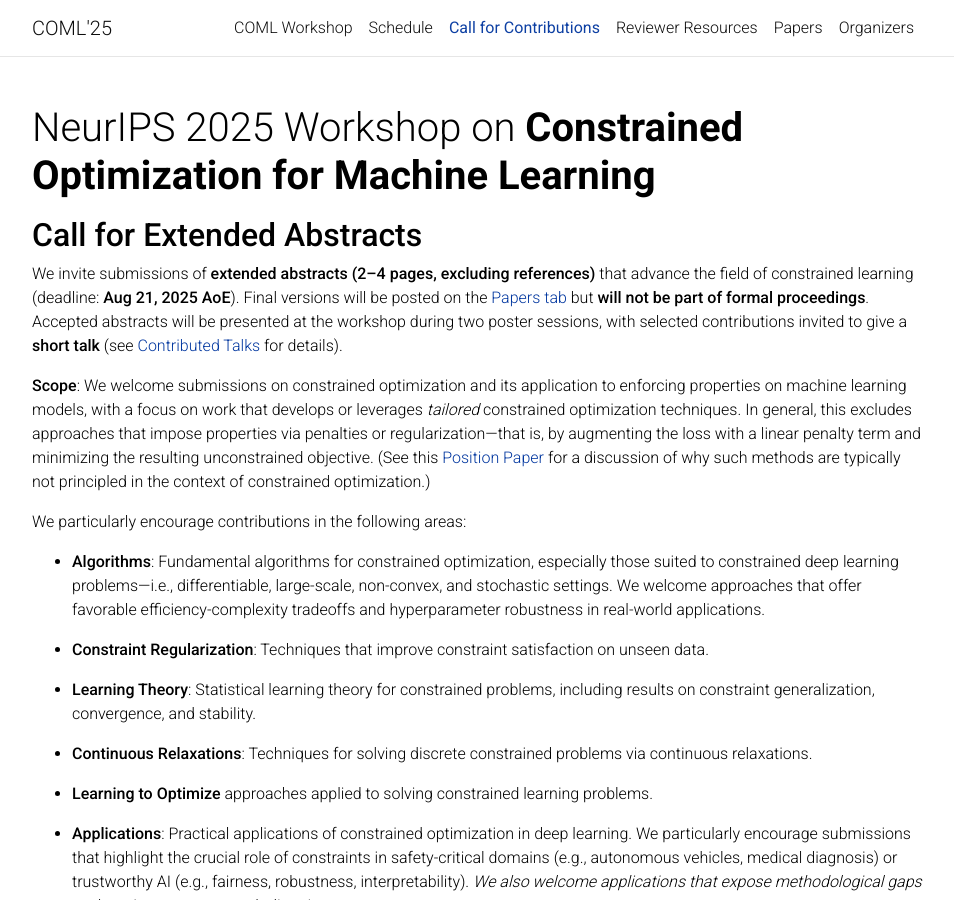
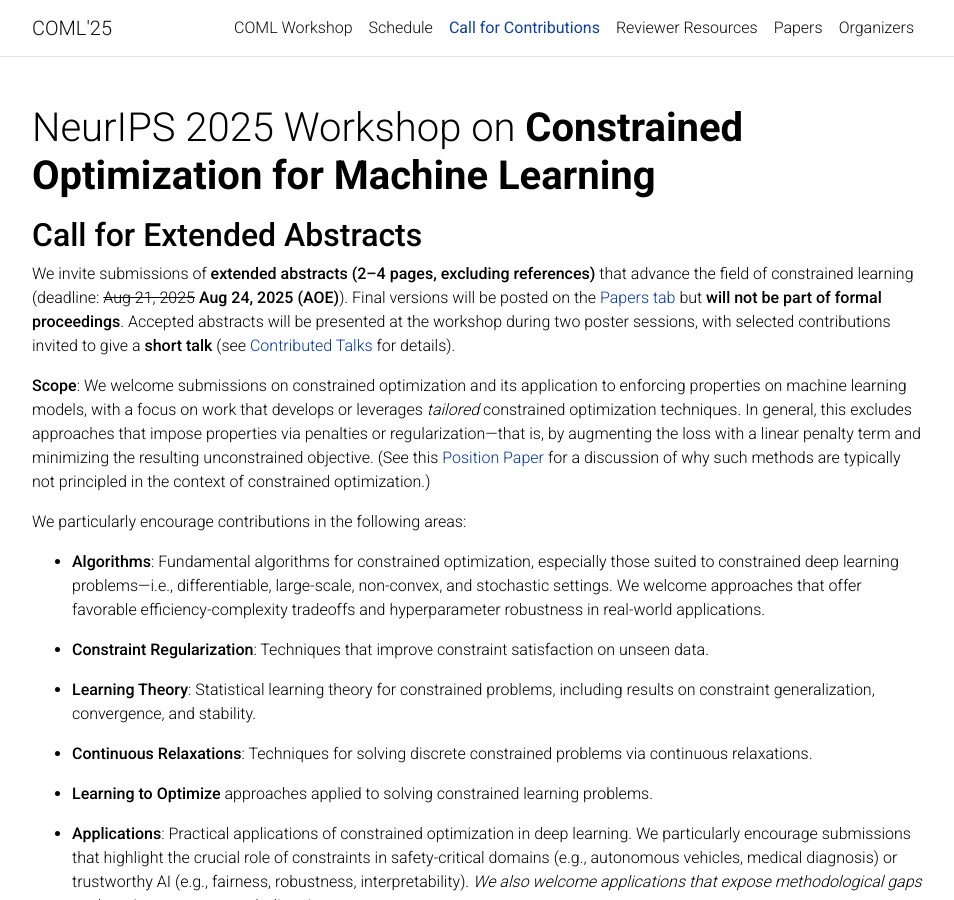
Before and after one commit to constrained-opt-ml/constrained-opt-ml.github.io, a Jekyll site: the page built from _pages/submissions.md, in a window 1280 px wide and 900 px high. Shown: the whole window, without its empty margins (163-1117 px from the left). Built offline with Jekyll 4.4.1, drawn with Linux system fonts in a browser that asks for light colours; comment, search, counter and statistics services are not loaded; a style sheet for code colours, icons or effects is not loaded; some of the changed text lies outside the part shown.

Commit message:
deadline extension

```diff
--- a/_layouts/workshop.html
+++ b/_layouts/workshop.html
@@ -50,7 +50,7 @@ layout: default
     <br>
 
     <ul>
-      <li><b>Extended abstract submission deadline:</b> Aug 21, 2025 (AOE)</li>
+      <li><b>Extended abstract submission deadline:</b> <s>Aug 21, 2025</s> Aug 24, 2025 (AOE)</li>
       <li><b>Author notification:</b> Sep 22, 2025</li>
       <li><b>NeurIPS early registration deadline:</b> Oct 11, 2025 (AOE)</li>
       <li><b>Camera-ready version:</b> Oct 31, 2025 (AOE)</li>
--- a/_pages/submissions.md
+++ b/_pages/submissions.md
@@ -9,7 +9,7 @@ nav_order: 3
 
 ## **Call for Extended Abstracts**
 
-We invite submissions of **extended abstracts (2–4 pages, excluding references)** that advance the field of constrained learning (deadline: **Aug 21, 2025 AoE**).
+We invite submissions of **extended abstracts (2–4 pages, excluding references)** that advance the field of constrained learning (deadline: ~~Aug 21, 2025~~ **Aug 24, 2025 (AOE)**).
 Final versions will be posted on the [Papers tab](/papers) but **will not be part of formal proceedings**.
 Accepted abstracts will be presented at the workshop during two poster sessions, with selected contributions invited to give a **short talk** (see [Contributed Talks](#contributed-talks) for details).
 
@@ -75,7 +75,7 @@ Oral presenters will be notified by **Sep 29, 2025**.
 
 As per [OpenReview guidelines](https://docs.openreview.net/getting-started/frequently-asked-questions/why-does-it-take-two-weeks-to-moderate-my-profile), please ensure that you create an account at least two weeks before the submission deadline to avoid any delays.
 
-* [**Submission deadline**](https://openreview.net/group?id=NeurIPS.cc/2025/Workshop/COML): Aug 21, 2025 (AOE)
+* [**Submission deadline**](https://openreview.net/group?id=NeurIPS.cc/2025/Workshop/COML): ~~Aug 21, 2025~~ Aug 24, 2025 (AOE)
 * **Author notification**: Sep 22, 2025
 * **Oral selection notification**: Sep 29, 2025
 * **Camera-ready version**: Oct 31, 2025 (AOE)
```
